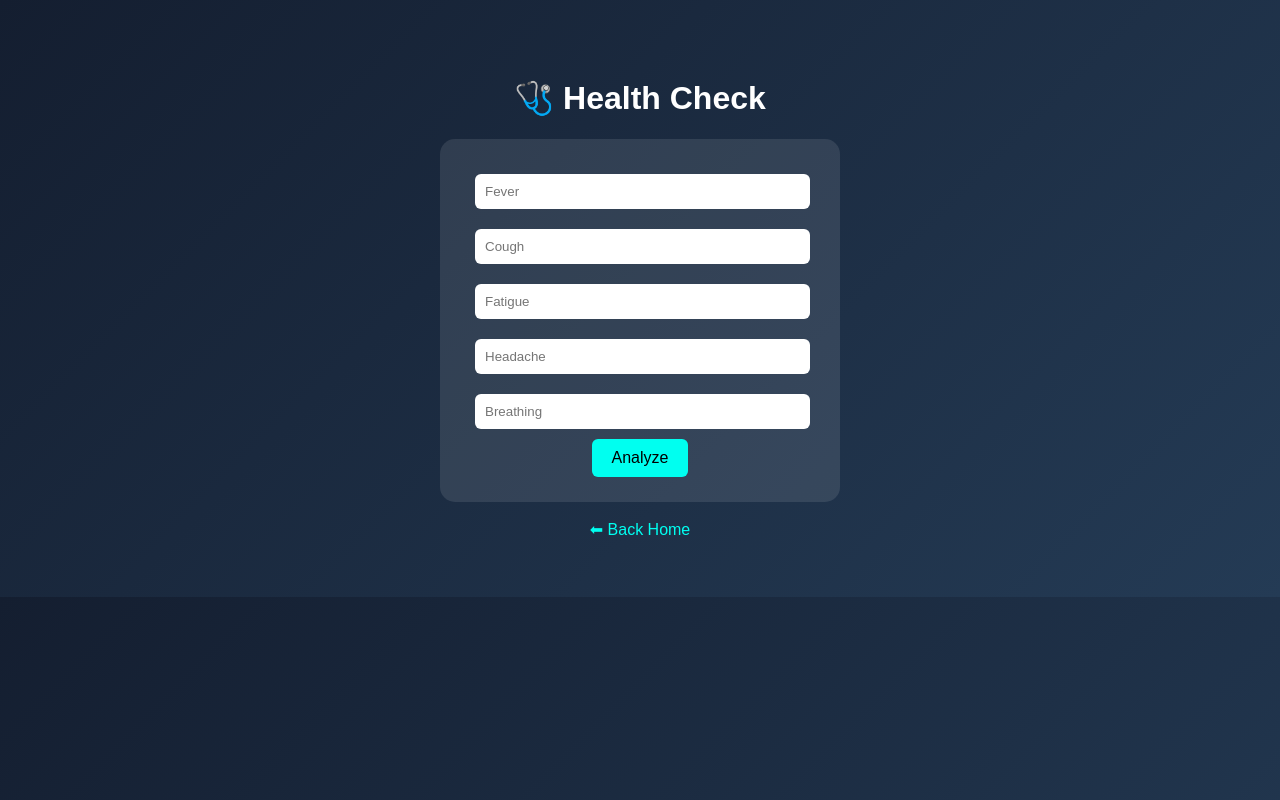
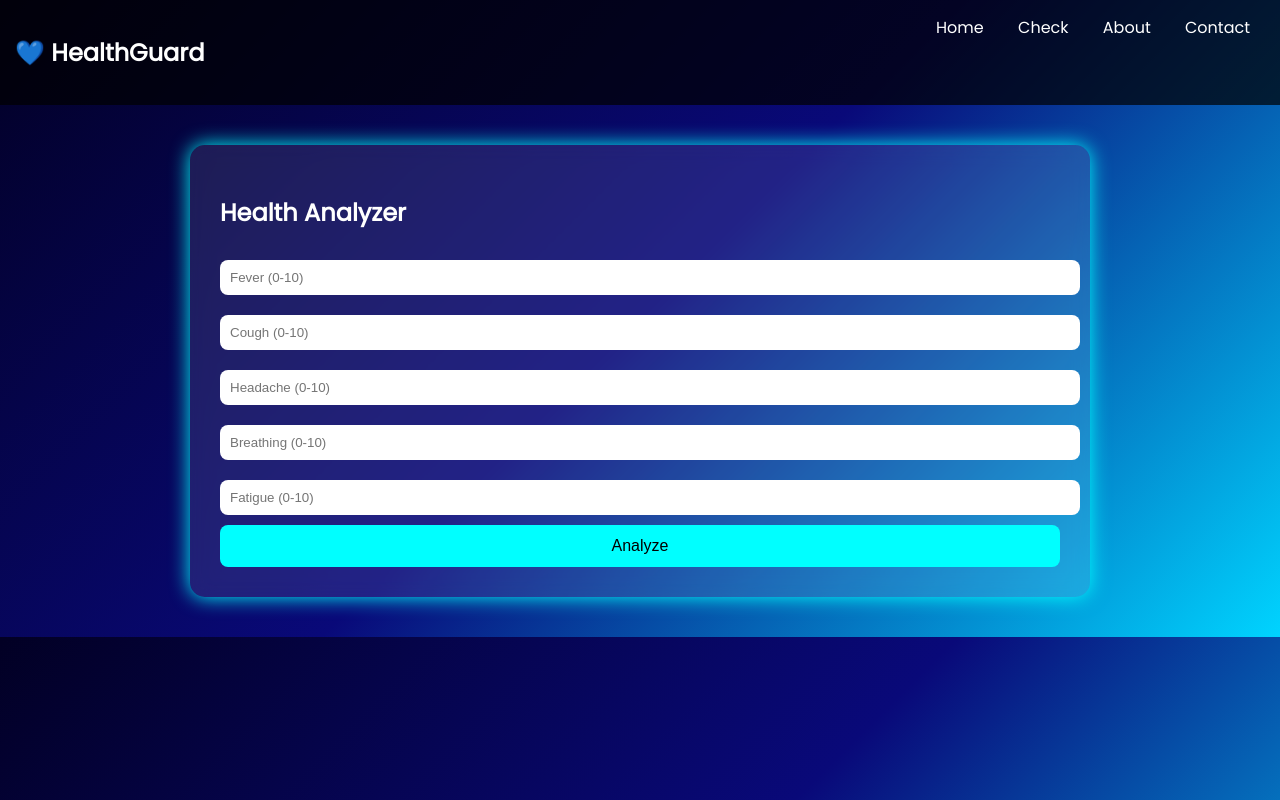
Before and after one commit to Reddy-PLK/healthguard-ai, a Flask app: page /check in a window 1280 px wide. Run offline with Flask 3, Linux system fonts and the light colour scheme; parts of the project's set-up code (start-up, migrations or seed data) failed here and were passed over.

Commit message:
Update predict.html

```diff
--- a/templates/predict.html
+++ b/templates/predict.html
@@ -1,80 +1,185 @@
 <!DOCTYPE html>
 <html>
 <head>
-<title>Health Check</title>
+
+<title>Health Check | HealthGuard</title>
+
+<script src="https://cdn.jsdelivr.net/npm/chart.js"></script>
+
+<link href="https://fonts.googleapis.com/css2?family=Poppins&display=swap" rel="stylesheet">
 
 <style>
 
 body{
-    font-family:Poppins,Arial;
-    background:linear-gradient(135deg,#141e30,#243b55);
+    margin:0;
+    background:linear-gradient(135deg,#020024,#090979,#00d4ff);
+    font-family:Poppins;
     color:white;
-    text-align:center;
-    padding:50px;
 }
 
-form{
-    width:350px;
-    margin:auto;
-    background:rgba(255,255,255,0.1);
-    padding:25px;
-    border-radius:15px;
+/* Navbar */
+nav{
+    background:rgba(0,0,0,0.7);
+    padding:15px;
+    display:flex;
+    justify-content:space-between;
 }
 
+nav a{
+    color:white;
+    margin:15px;
+    text-decoration:none;
+}
+
+nav a:hover{
+    color:cyan;
+}
+
+/* Card */
+.container{
+    max-width:900px;
+    margin:auto;
+    padding:40px;
+}
+
+.card{
+    background:rgba(255,255,255,0.1);
+    padding:30px;
+    border-radius:15px;
+    backdrop-filter:blur(10px);
+    box-shadow:0 0 20px cyan;
+    animation:fade 1s;
+}
+
+@keyframes fade{
+    from{opacity:0; transform:translateY(20px);}
+    to{opacity:1;}
+}
+
+/* Form */
 input{
-    width:90%;
+    width:100%;
     padding:10px;
-    margin:10px;
+    margin:10px 0;
+    border-radius:8px;
     border:none;
-    border-radius:6px;
 }
 
 button{
-    padding:10px 20px;
-    background:#00fff0;
+    width:100%;
+    padding:12px;
+    background:cyan;
     border:none;
-    border-radius:6px;
+    border-radius:8px;
     font-size:16px;
     cursor:pointer;
 }
 
-.result{
-    margin-top:20px;
-    font-weight:600;
+button:hover{
+    background:#00ffaa;
 }
 
-a{
-    color:#00fff0;
-    text-decoration:none;
+.result{
+    text-align:center;
+    margin-top:20px;
+    font-size:20px;
 }
 
+.safe{color:lightgreen;}
+.danger{color:orange;}
+
 </style>
+
 </head>
 
 <body>
 
-<h1>🩺 Health Check</h1>
+<!-- NAVBAR -->
+<nav>
+    <h2>💙 HealthGuard</h2>
 
-<form action="/predict" method="post">
+    <div>
+        <a href="/">Home</a>
+        <a href="/check">Check</a>
+        <a href="/about">About</a>
+        <a href="/contact">Contact</a>
+    </div>
+</nav>
 
-    <input type="number" step="any" name="fever" placeholder="Fever" required>
-    <input type="number" step="any" name="cough" placeholder="Cough" required>
-    <input type="number" step="any" name="fatigue" placeholder="Fatigue" required>
-    <input type="number" step="any" name="headache" placeholder="Headache" required>
-    <input type="number" step="any" name="breathing" placeholder="Breathing" required>
 
-    <button type="submit">Analyze</button>
+<div class="container">
+
+<div class="card">
+
+<h2>Health Analyzer</h2>
+
+<form method="POST" action="/predict">
+
+<input type="number" step="any" name="fever" placeholder="Fever (0-10)" required>
+
+<input type="number" step="any" name="cough" placeholder="Cough (0-10)" required>
+
+<input type="number" step="any" name="headache" placeholder="Headache (0-10)" required>
+
+<input type="number" step="any" name="breathing" placeholder="Breathing (0-10)" required>
+
+<input type="number" step="any" name="fatigue" placeholder="Fatigue (0-10)" required>
+
+<button type="submit">Analyze</button>
 
 </form>
 
+
 {% if prediction %}
-<div class="result">
-    {{ prediction }}
+
+<div class="result {{status}}">
+{{ prediction }}
 </div>
+
+<canvas id="chart"></canvas>
+
 {% endif %}
 
-<br>
-<a href="/">⬅ Back Home</a>
+</div>
+
+</div>
+
+
+<!-- CHART -->
+<script>
+
+{% if values %}
+
+new Chart(document.getElementById("chart"), {
+
+type: "radar",
+
+data: {
+labels: ["Fever","Cough","Headache","Breathing","Fatigue"],
+
+datasets: [{
+label: "Health Level",
+data: {{ values }},
+borderColor:"cyan",
+backgroundColor:"rgba(0,255,255,0.2)",
+borderWidth:2
+}]
+},
+
+options:{
+scales:{
+r:{
+beginAtZero:true,
+max:10
+}
+}
+}
+
+});
+
+{% endif %}
+
+</script>
 
 </body>
 </html>
```
